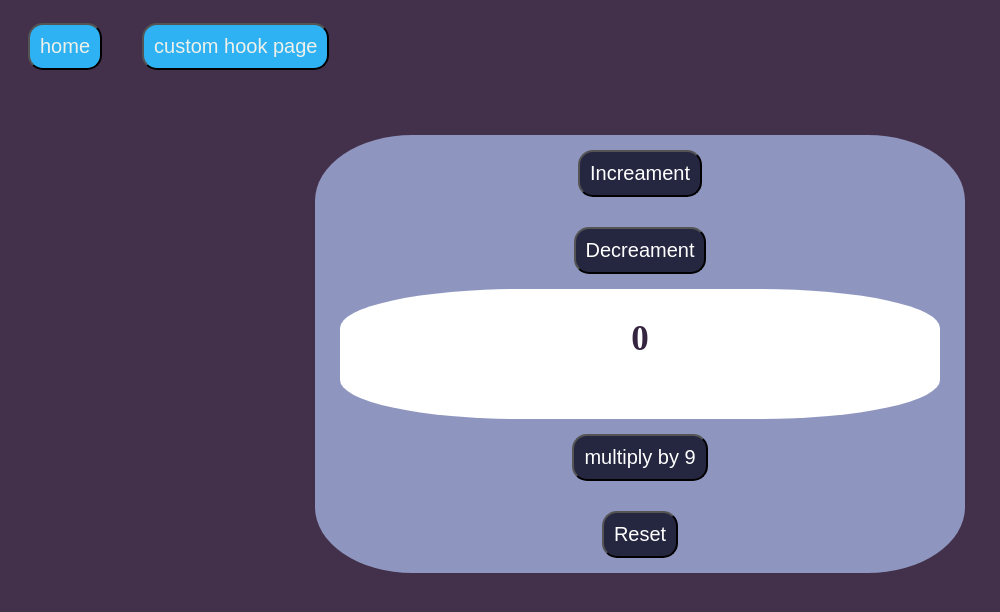
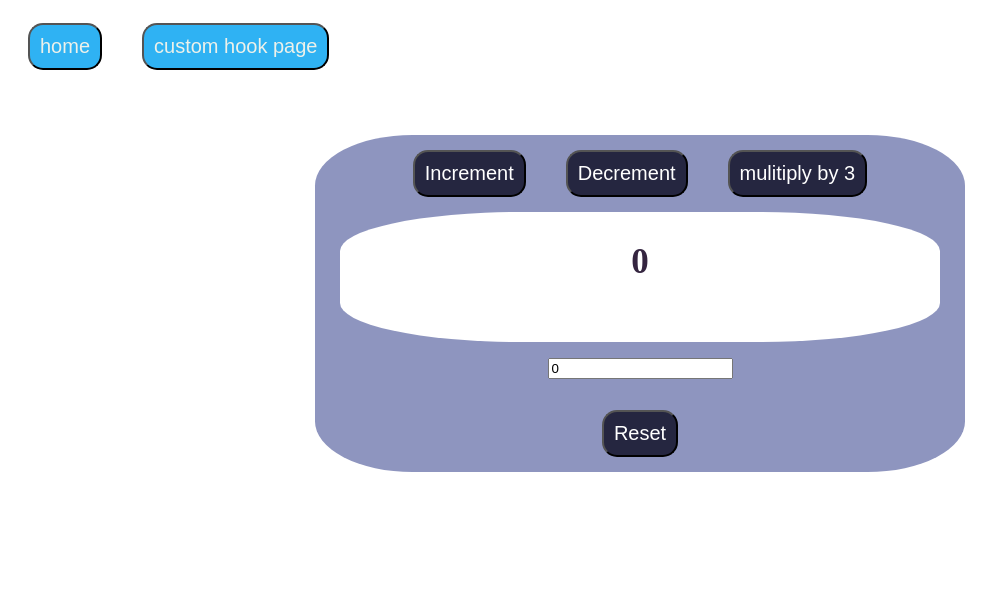
Before and after one commit to Seundev/react-pno6jr, a React (Create React App) app: page /usereducerpage in a window 1280 px wide. Shown: the top 612 px of the page, without its empty margins (0-1000 px from the left). Built offline with nearby package versions, Linux system fonts and the light colour scheme.

Commit message:
8 files modified, 2 added

```diff
--- a/src/App.js
+++ b/src/App.js
@@ -1,22 +1,31 @@
 import React from 'react';
+import { ErrorBoundary } from 'react-error-boundary';
 import { BrowserRouter as Router, Routes, Route } from 'react-router-dom';
 import CustomHookPage from './components/CustomHookPage';
 import UseReducerPage from './components/UseReducerPage';
 import Home from './components/Home';
+import Error from './components/Error';
+import { Fallback } from './components/Fallback';
 import ErrorPage from './components/ErrorPage';
 
 import './style.css';
 
 function App() {
+  const errorHandler = (error, errorInfo) => {
+    console.log('logging', error, errorInfo);
+  };
   return (
     <main>
       <Router>
+        <ErrorBoundary FallbackComponent={Fallback} onError={errorHandler}>
           <Routes>
             <Route path="/" element={<Home />} />;
             <Route path="/customhookpage" element={<CustomHookPage />} />;
             <Route path="/usereducerpage" element={<UseReducerPage />} />;
+            <Route path="/error" element={<Error />} />;
             <Route path="/errorpage" element={<ErrorPage />} />;
           </Routes>
+        </ErrorBoundary>
       </Router>
     </main>
   );
--- a/src/components/CustomHookPage.js
+++ b/src/components/CustomHookPage.js
@@ -5,7 +5,15 @@ import { Helmet } from 'react-helmet';
 
 const CustomHookPage = () => {
   const counter = useCounter(0);
-  const { value, decreament, setValue, increament, reset } = counter;
+  const {
+    inputRef,
+    count,
+    handleClick,
+    multiply,
+    decreament,
+    increament,
+    reset,
+  } = counter;
 
   return (
     <div>
@@ -38,20 +46,26 @@ const CustomHookPage = () => {
             <button className="customhook-button" onClick={decreament}>
               Decreament
             </button>
+            <button className="customhook-button" onClick={multiply}>
+              multiply by 9
+            </button>
           </div>
-          <div className="result">{value}</div>
+          <div className="result">{count}</div>
 
           <div>
-            <button
-              className="customhook-button"
-              onClick={() => setValue(value * 9)}
-            >
-              multiply value of 9
-            </button>
-            <button className="customhook-button" onClick={reset}>
-              Reset
-            </button>
+            <p>
+              <input ref={inputRef} type="number" />
+              <button onClick={handleClick}>set value</button>
+            </p>
           </div>
+
+          <button
+            className="customhook-reset-bttn"
+            className="customhook-button"
+            onClick={reset}
+          >
+            Reset
+          </button>
         </div>
       </div>
     </div>
--- /dev/null
+++ b/src/components/Error.js
@@ -0,0 +1,76 @@
+import React from 'react';
+import { useRef, useState } from 'react';
+import { useErrorHandler } from 'react-error-boundary';
+
+// const MAX_COUNT_ALLOWED = 5;
+
+export default function ErrorBoundary() {
+  //useState for count...
+  const [state, setState] = useState(0);
+  const [history, setHistory] = useState('');
+
+  //initializing errorHandler
+  const HandleError = useErrorHandler();
+
+  //increament, decreament and reset functions...
+
+  if (state > 5) {
+    throw new Error('Exceeded count!');
+  }
+  const Increament = () => {
+    try {
+      if (state === 5) {
+        throw new Error('Exceeded count!');
+      } else {
+        setState(state + +1);
+      }
+    } catch (e) {
+      HandleError(e);
+    }
+  };
+  const Decreament = () => {
+    setState(state - 1);
+  };
+  const Reset = (prev) => {
+    if (prev === 0) {
+      setHistory(0);
+    } else {
+      setHistory(state);
+    }
+    setState((prev = 0));
+  };
+
+  const inputRef = useRef(null);
+  // const listHistory = history.map((number) => <li>{number}</li>);
+
+  function handleClick() {
+    setState(inputRef.current.value - 0);
+  }
+  //display
+  return (
+    <section className="main_container">
+      <div>
+        <h1>Error prone!</h1>
+        <h3>
+          Count limit for this counter is 5. Numbers above the set limit throw
+          is error
+        </h3>
+        <p>
+          <input ref={inputRef} type="number" id="message" name="message" />
+          <button onClick={handleClick}>set value</button>
+        </p>
+        <div className="counter_label">Count: {state}</div>
+        <button className="Action-btn" onClick={Increament}>
+          Increament
+        </button>
+        <button className="Action-btn" onClick={Decreament}>
+          Decreament
+        </button>
+        <button className="Action-btn" onClick={Reset}>
+          reset
+        </button>
+        <p>Your last count beofore you reset was: {history}</p>
+      </div>
+    </section>
+  );
+}
--- /dev/null
+++ b/src/components/Fallback.js
@@ -0,0 +1,14 @@
+import React from 'react';
+
+export const Fallback = () => {
+  const Return = () => {
+    window.location.href = '/';
+  };
+  return (
+    <div className="main_container">
+      <h1>Something went wrong!</h1>
+      <p>Count limit exceeded!</p>
+      <button onClick={Return}>Return to Home page</button>
+    </div>
+  );
+};
--- a/src/components/Home.js
+++ b/src/components/Home.js
@@ -17,6 +17,11 @@ const Home = () => {
         </Link>
         <br />
         <br />
+        <Link to="/error">
+          <button className="link-button">Error boundary</button>
+        </Link>
+        <br />
+        <br />
         <Link to="/errorpage">
           <button className="link-button">error page</button>
         </Link>
--- a/src/components/UseReducerPage.js
+++ b/src/components/UseReducerPage.js
@@ -5,7 +5,10 @@ import { Link } from 'react-router-dom';
 import { Helmet } from 'react-helmet';
 
 const UseReducerPage = () => {
-  const [count, dispatch] = useReducer(countReducer, 0);
+  const [state, dispatch] = useReducer(countReducer, { count: 0 });
+
+  const setValue = (value) => dispatch({ type: 'setValue', value });
+
   return (
     <div>
       <Helmet>
@@ -27,30 +30,41 @@ const UseReducerPage = () => {
       </div>
       <div className="main-counter-container">
         <div className="counter-container-2">
+          <div>
             <button
               className="usereducer-button"
-            onClick={() => dispatch('increament')}
+              onClick={() => dispatch({ type: 'increment' })}
             >
-            Increament
+              Increment
             </button>
             <button
               className="usereducer-button"
-            onClick={() => dispatch('decreament')}
+              onClick={() => dispatch({ type: 'decrement' })}
             >
-            Decreament
+              Decrement
             </button>
+            <button
+              className="usereducer-button"
+              onClick={() => dispatch({ type: 'multiply' })}
+            >
+              mulitiply by 3
+            </button>
+          </div>
+          <div className="result">{state.count}</div>
 
-          <div className="result">{count}</div>
+          <p>
+            <input
+              type="number"
+              placeholder="input number"
+              value={state.count}
+              onChange={(e) => setValue(e.target.value)}
+              onMouseOut={(e) => (e.target.value = '')}
+            />
+          </p>
 
           <button
             className="usereducer-button"
-            onClick={() => dispatch('setValue')}
-          >
-            multiply by 9
-          </button>
-          <button
-            className="usereducer-button"
-            onClick={() => dispatch('reset')}
+            onClick={() => dispatch({ type: 'reset' })}
           >
             Reset
           </button>
--- a/src/hooks/countReducer.js
+++ b/src/hooks/countReducer.js
@@ -1,13 +1,18 @@
-function countReducer(initialState = 0, action) {
-  if (action === 'decreament') {
-    return initialState - 1;
-  } else if (action === 'setValue') {
-    return initialState * 9;
-  } else if (action === 'increament') {
-    return initialState + 1;
-  } else if (action === 'reset') {
-    return (initialState = 0);
+const countReducer = (state, action) => {
+  switch (action.type) {
+    case 'increment':
+      return { count: state.count + 1 };
+    case 'decrement':
+      return { count: state.count - 1 };
+    case 'reset':
+      return { count: 0 };
+    case 'multiply':
+      return { count: state.count * 3 };
+    case 'setValue':
+      return { count: action.value };
+    default:
+      return state;
   }
-}
+};
 
 export default countReducer;
--- a/src/hooks/useCounter.js
+++ b/src/hooks/useCounter.js
@@ -1,17 +1,24 @@
-import { useState } from 'react';
+import { useRef, useState } from 'react';
 
-function useCounter(intitialValue) {
-  const [value, setValue] = useState(intitialValue || 0);
+function useCounter() {
+  const [count, setCount] = useState(0);
 
-  const decreament = () => setValue((prevValue) => prevValue - 1);
-  const increament = () => setValue((prevValue) => prevValue + 1);
-  const reset = () => setValue(intitialValue || 0);
+  const inputRef = useRef();
+
+  const decreament = () => setCount((prevValue) => prevValue - 1);
+  const increament = () => setCount((prevValue) => prevValue + 1);
+  const multiply = () => setCount((prevValue) => prevValue * 9);
+  const reset = () => setCount(0);
+  const handleClick = () => setCount(inputRef.current.value);
 
   return {
-    value,
+    count,
     decreament,
-    setValue,
+    inputRef,
+    handleClick,
     increament,
+    multiply,
+    setCount,
     reset,
   };
 }
--- a/src/style.css
+++ b/src/style.css
@@ -4,19 +4,20 @@
   flex-direction: column;
   align-items: center;
 }
-
+/* custom hook counter  */
 .counter-container {
   display: flex;
   flex-direction: column;
   align-items: center;
   justify-content: center;
-  height: 300px;
+  height: 370px;
   width: 650px;
   background-color: #252640;
   border-radius: 15%;
   max-width: 100%;
 }
 
+/* useReducer hook counter */
 .counter-container-2 {
   display: flex;
   flex-direction: column;
@@ -53,14 +54,16 @@
 }
 
 .customhook-button {
-  margin: 15px 20px;
+  margin-bottom: 30px;
+  margin-right: 10px;
   color: white;
   padding: 10px 10px;
   background-color: #8e95bf;
-  border-radius: 15px;
+  border-radius: 20px;
   text-align: center;
   cursor: pointer;
   font-size: 1.25rem;
+  max-width: 100%;
 }
 
 .usereducer-button:hover {
@@ -69,11 +72,7 @@
 
 .customhook-button:hover {
   color: #92155a;
-  font-size: 25px;
-}
-
-body {
-  background-color: rgb(67, 49, 75);
+  font-size: 21px;
 }
 
 .home-page {
```
Also changed, not shown: 1 other file (tests, documents, lock files or other folders). Lines whose indentation alone changed are shown as unchanged.
